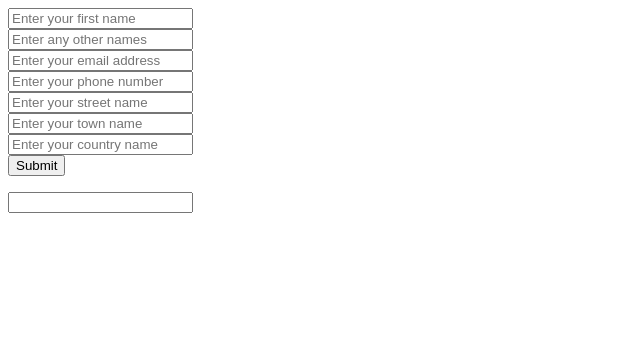
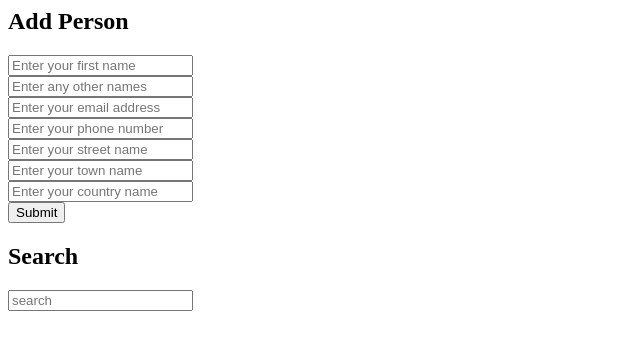
Before and after one commit to markglattback/address-book, a plain HTML site: page index.html in a window 1280 px wide. Shown: the whole page, without its empty margins (0-640 px from the left). Drawn offline with Linux system fonts and the light colour scheme.

Commit message:
added headings to sections

```diff
--- a/index.html
+++ b/index.html
@@ -9,6 +9,7 @@
 
 <body>
   <div class="form-container">
+    <h2>Add Person</h2>
     <form id="person-form">
       <input type="text" id="first-name" name="first-name" placeholder="Enter your first name" />
       <input type="text" id="other-names" name="other-names" placeholder="Enter any other names" />
@@ -22,8 +23,9 @@
   </div>
 
   <div id="search">
+    <h2>Search</h2>
     <form id="search-form">
-      <input type="text" id="search-input" name="search" />
+      <input type="text" id="search-input" name="search" placeholder="search" />
     </form>
   </div>
 
```
